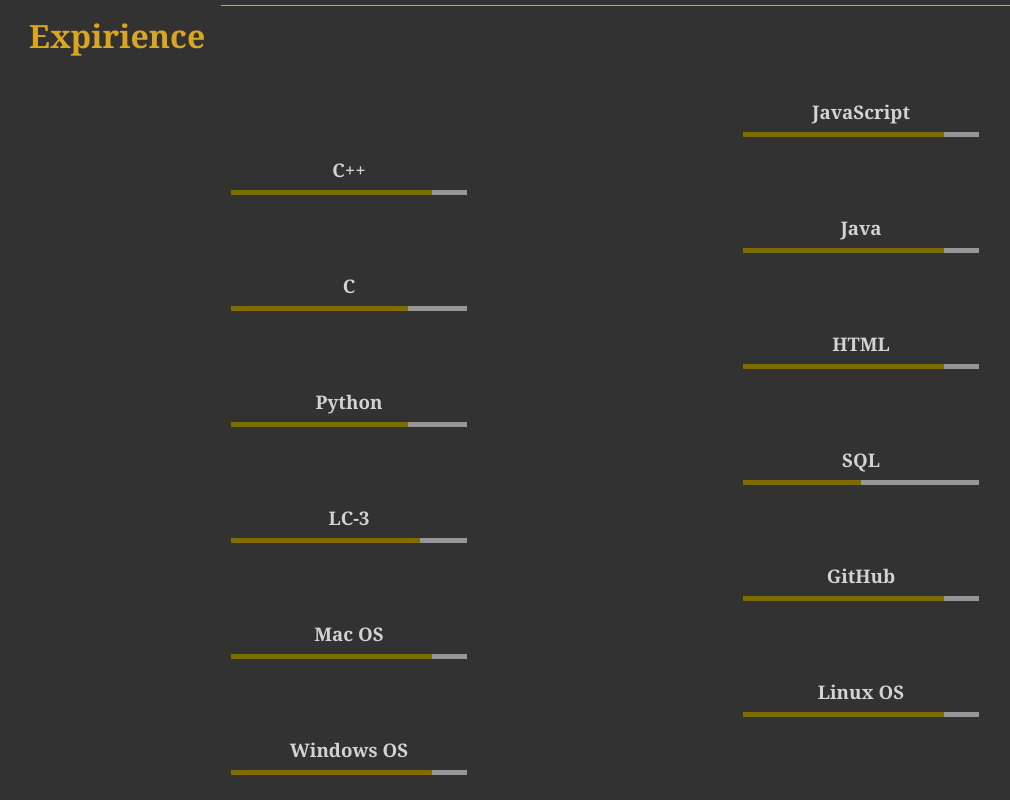
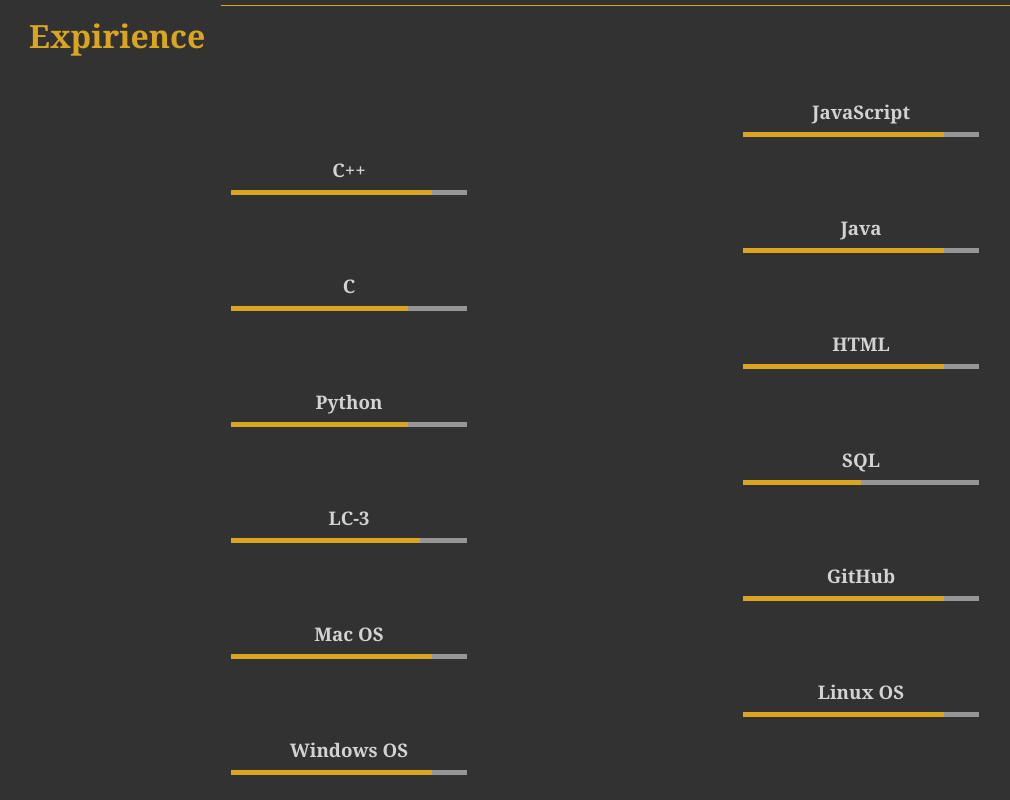
Before and after one commit to jstrande99/jstrande-react, a React (Create React App) app: page / in a window 1280 px wide. Shown: the part 1480-2280 px from the top of the page, without its empty margins (35-1045 px from the left). Built offline with nearby package versions, Linux system fonts and the light colour scheme; some icons are missing.

Commit message:
goldenrod added

```diff
--- a/src/Pages/Style/Languages.css
+++ b/src/Pages/Style/Languages.css
@@ -32,7 +32,7 @@ h3{
 .overline{
     position: relative;
     height: 5px;
-    background-color: rgb(127, 108, 0);
+    background-color: goldenrod;
 }
 .js{
     width: 85%;
```
